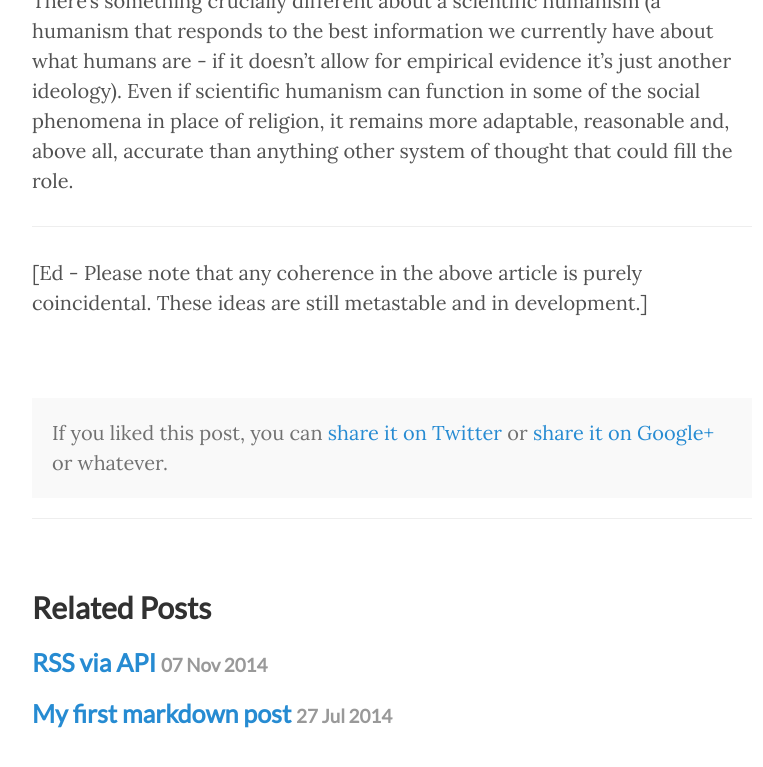
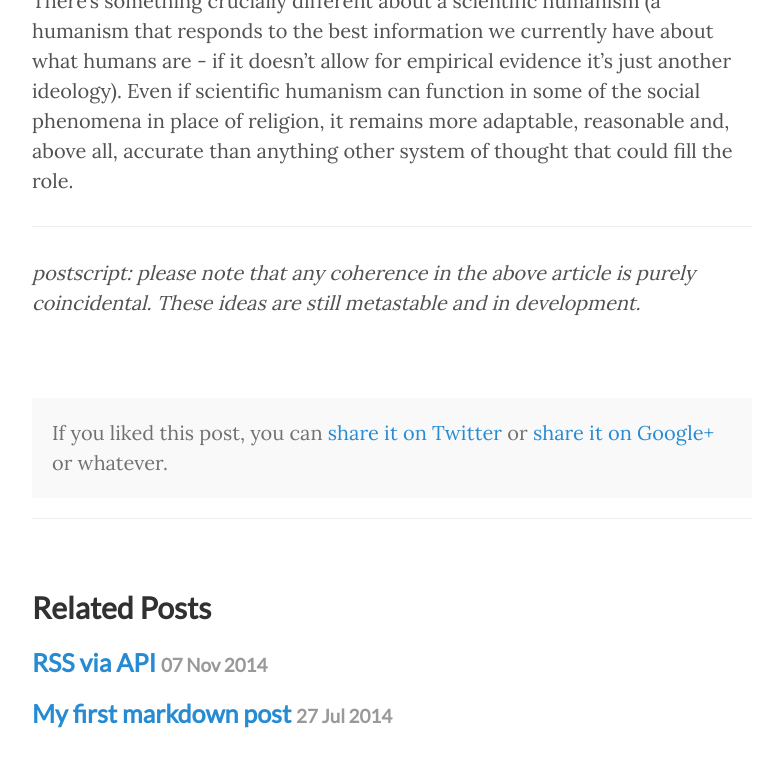
Before and after one commit to robSafar/whereof-thereof.github.io, a Jekyll site: the page built from _posts/2013-10-14-iconography-technology-religion.md, in a window 1280 px wide and 900 px high, scrolled down 5410 px, cut to the strip 0-795 px from the top of the window. Shown: the top 767 px of the strip, without its empty margins (248-1011 px from the left). Built offline with Jekyll 4.4.1, drawn with Linux system fonts in a browser that asks for light colours; comment, search, counter and statistics services are not loaded.

Commit message:
postscripting

```diff
--- a/_posts/2013-10-14-iconography-technology-religion.md
+++ b/_posts/2013-10-14-iconography-technology-religion.md
@@ -61,4 +61,4 @@ There’s something crucially different about a scientific humanism (a humanism
 
 <hr>
 
-[Ed - Please note that any coherence in the above article is purely coincidental. These ideas are still metastable and in development.]
+*postscript: please note that any coherence in the above article is purely coincidental. These ideas are still metastable and in development.*
```
Also changed, not shown: _posts/2014-11-07-rss-via-api.md (+1 -1 lines).
